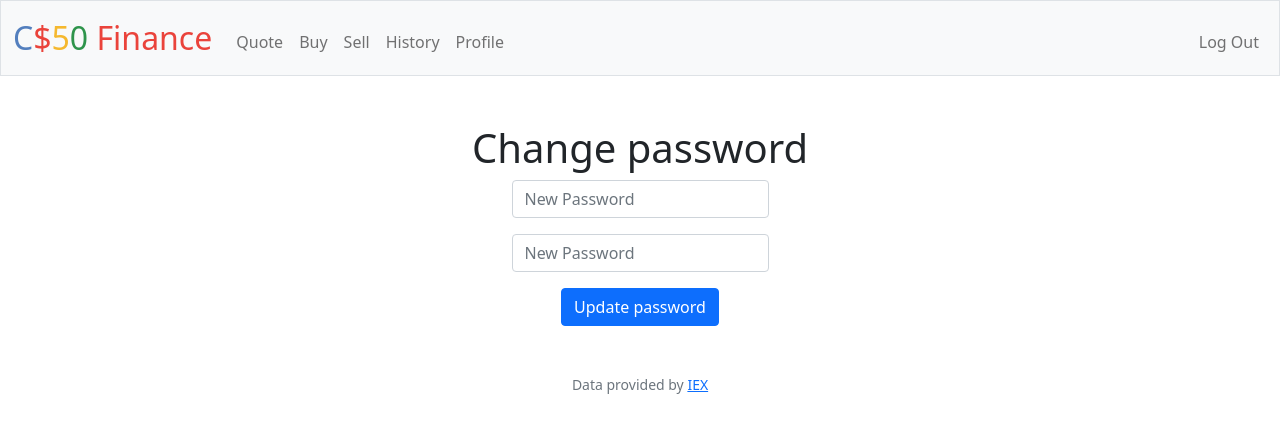
After one commit to Florian-Katerndahl/cs50x-2023, a Flask app: page /profile in a window 1280 px wide. The commit adds this page. Shown: the top 433 px of the page. Run offline with Flask 3, Linux system fonts and the light colour scheme; a user stored in the database is signed in; some libraries are stand-ins or nearby versions.

Commit message:
Tue, Feb 13, 2024, 11:36 AM +00:00

```diff
--- a/finance/app.py
+++ b/finance/app.py
@@ -1,7 +1,7 @@
 import os
 
 from cs50 import SQL
-from flask import Flask, flash, redirect, render_template, request, session
+from flask import Flask, flash, get_flashed_messages, redirect, render_template, request, session
 from flask_session import Session
 from werkzeug.security import check_password_hash, generate_password_hash
 from datetime import datetime
@@ -231,3 +231,12 @@ def sell():
         return redirect("/")
 
     return render_template("sell.html", stocks = owned_stocks)
+
+@app.route("/profile", methods=["GET", "POST"])
+@login_required
+def profile():
+    if request.method == "POST":
+
+        flash("Password updated")
+        return redirect("/profile")
+    return render_template("profile.html")
--- a/finance/templates/layout.html
+++ b/finance/templates/layout.html
@@ -35,6 +35,7 @@
                             <li class="nav-item"><a class="nav-link" href="/buy">Buy</a></li>
                             <li class="nav-item"><a class="nav-link" href="/sell">Sell</a></li>
                             <li class="nav-item"><a class="nav-link" href="/history">History</a></li>
+                            <li class="nav-item"><a class="nav-link" href="/profile">Profile</a></li>
                         </ul>
                         <ul class="navbar-nav ms-auto mt-2">
                             <li class="nav-item"><a class="nav-link" href="/logout">Log Out</a></li>
--- /dev/null
+++ b/finance/templates/profile.html
@@ -0,0 +1,18 @@
+{% extends "layout.html" %}
+
+{% block title %}
+Profile
+{% endblock %}
+
+{% block main %}
+<h1>Change password</h1>
+<form action="/pr" method="post">
+    <div class="mb-3">
+        <input class="form-control mx-auto w-auto" id="password" name="password" placeholder="New Password" type="password">
+    </div>
+    <div class="mb-3">
+        <input class="form-control mx-auto w-auto" id="password" name="confirmation" placeholder="New Password" type="password">
+    </div>
+    <button class="btn btn-primary" type="submit">Update password</button>
+</form>
+{% endblock %}
```
